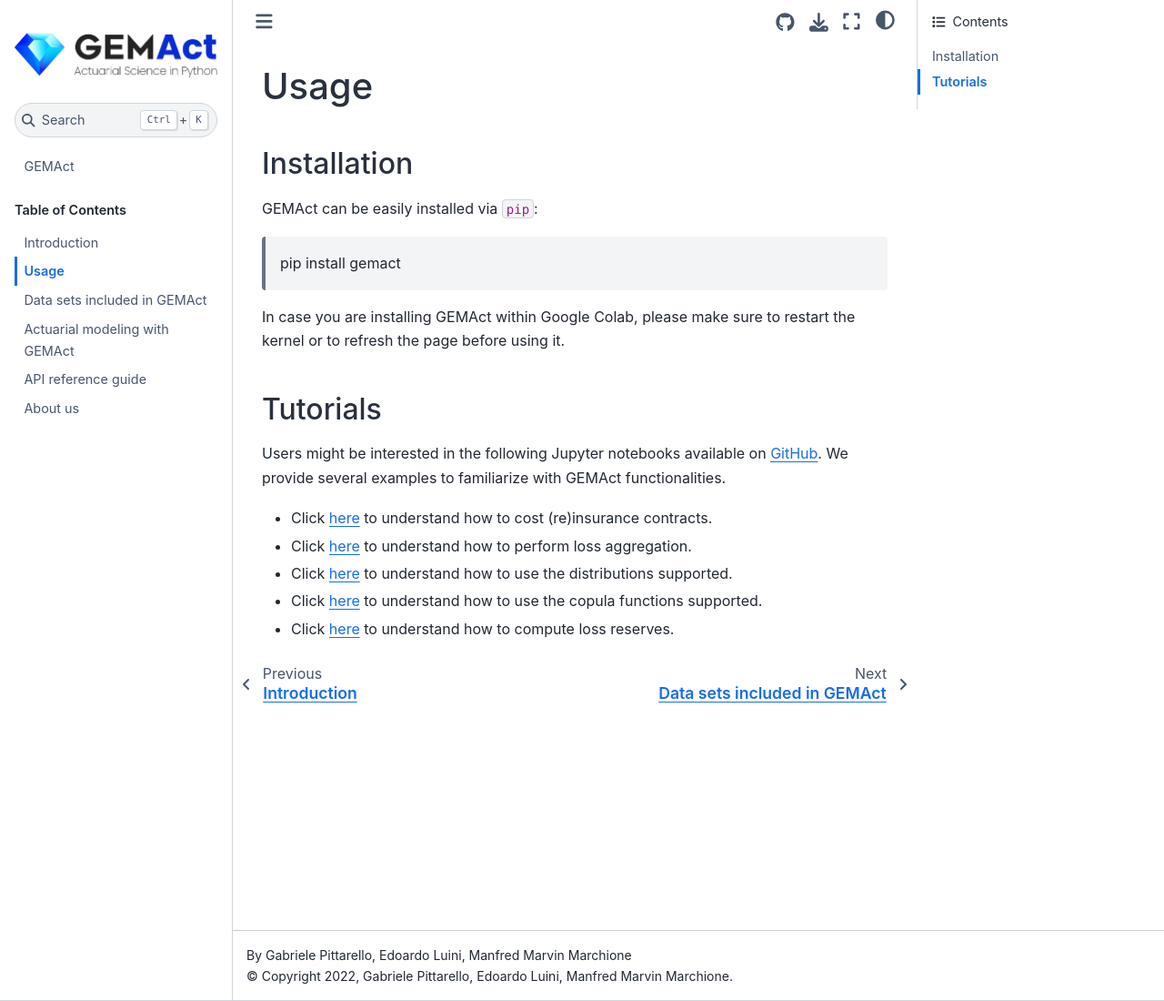
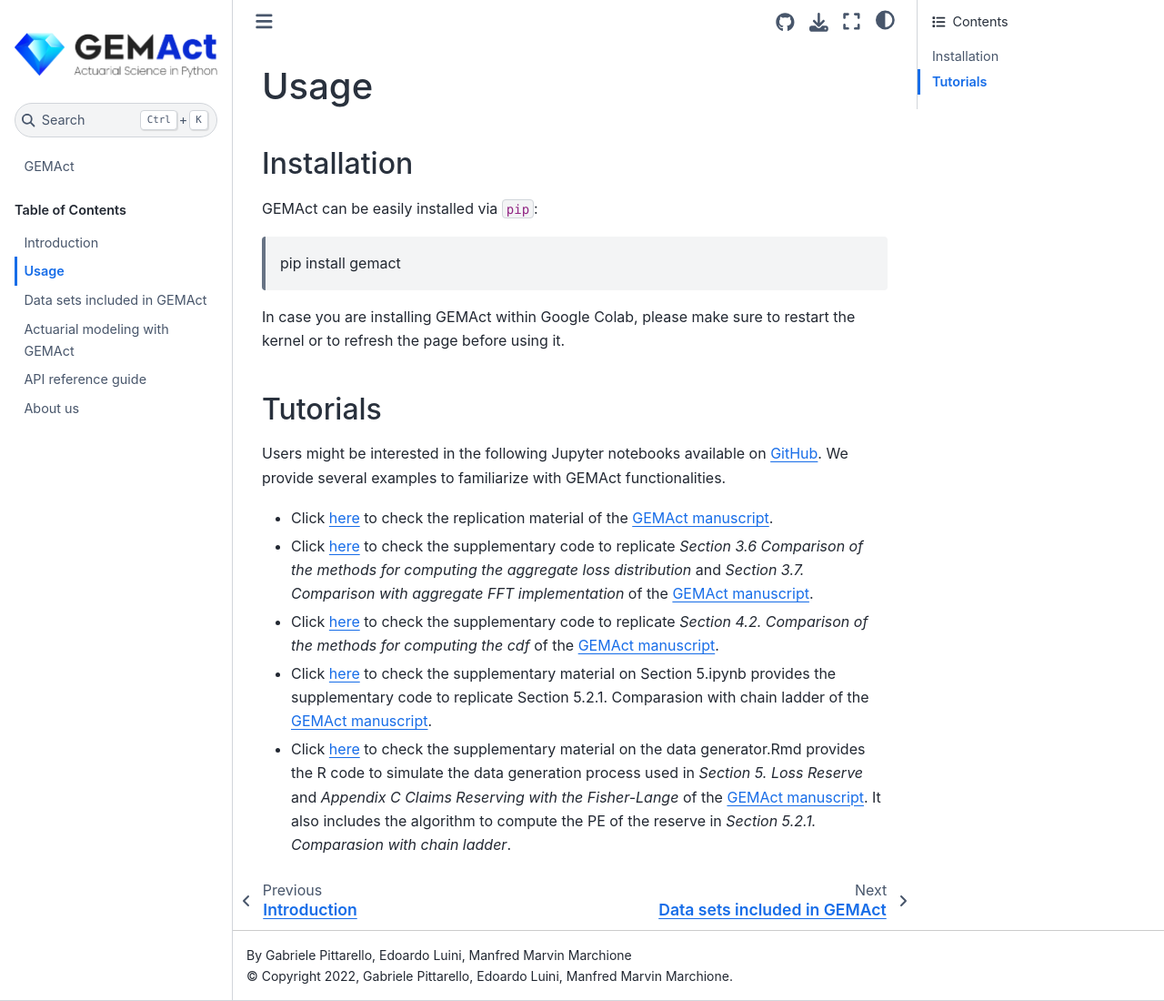
Before and after one commit to gpitt71/gemact-code, a Sphinx documentation site: the page built from gemact/source/usage.rst, in a window 1280 px wide and 1100 px high. Shown: the whole window at 91% size. Built offline with Sphinx 7.4.7 and the Sphinx Book theme 1.1.4, drawn with Linux system fonts in a browser that asks for light colours.

Commit message:
updated website

```diff
--- a/gemact/source/usage.rst
+++ b/gemact/source/usage.rst
@@ -15,8 +15,8 @@
 Users might be interested in the following Jupyter notebooks available on `GitHub <https://github.com/gpitt71/gemact-code/tree/main/vignette>`_.
 We provide several examples to familiarize with GEMAct functionalities.
 
-* Click `here <https://github.com/gpitt71/gemact-code/blob/main/vignette/lossmodel.ipynb>`_ to understand how to cost (re)insurance contracts.
-* Click `here <https://github.com/gpitt71/gemact-code/blob/main/vignette/lossaggregation.ipynb>`_ to understand how to perform loss aggregation.
-* Click `here <https://github.com/gpitt71/gemact-code/blob/main/vignette/distributions.ipynb>`_ to understand how to use the distributions supported.
-* Click `here <https://github.com/gpitt71/gemact-code/blob/main/vignette/copulas.ipynb>`_ to understand how to use the copula functions supported.
-* Click `here <https://github.com/gpitt71/gemact-code/blob/main/vignette/lossreserve.ipynb>`_ to understand how to compute loss reserves.
+* Click `here <https://github.com/gpitt71/gemact-code/blob/main/gemact/vignette/Manuscript_code_blocks.ipynb>`_ to check the replication material of the `GEMAct manuscript <https://www.cambridge.org/core/journals/annals-of-actuarial-science/article/gemact-a-python-package-for-nonlife-reinsurance-modeling/5A91AD85ADCD4196BF9CA0F2896D779B>`_.
+* Click `here <https://github.com/gpitt71/gemact-code/blob/main/gemact/vignette/Section_3-Supplementary_material.ipynb>`_ to check the supplementary code to replicate *Section 3.6 Comparison of the methods for computing the aggregate loss distribution* and *Section 3.7. Comparison with aggregate FFT implementation* of the `GEMAct manuscript <https://www.cambridge.org/core/journals/annals-of-actuarial-science/article/gemact-a-python-package-for-nonlife-reinsurance-modeling/5A91AD85ADCD4196BF9CA0F2896D779B>`_.
+* Click `here <https://github.com/gpitt71/gemact-code/blob/main/gemact/vignette/Section_4-Supplementary_material.ipynb>`_ to check the supplementary code to replicate *Section 4.2. Comparison of the methods for computing the cdf* of the `GEMAct manuscript <https://www.cambridge.org/core/journals/annals-of-actuarial-science/article/gemact-a-python-package-for-nonlife-reinsurance-modeling/5A91AD85ADCD4196BF9CA0F2896D779B>`_.
+* Click `here <https://github.com/gpitt71/gemact-code/blob/main/gemact/vignette/Section_5-Supplementary_material.ipynb>`_ to check the supplementary material on Section 5.ipynb provides the supplementary code to replicate Section 5.2.1. Comparasion with chain ladder of the `GEMAct manuscript <https://www.cambridge.org/core/journals/annals-of-actuarial-science/article/gemact-a-python-package-for-nonlife-reinsurance-modeling/5A91AD85ADCD4196BF9CA0F2896D779B>`_.
+* Click `here <https://github.com/gpitt71/gemact-code/blob/main/gemact/vignette/Section_5-Supplementary_material_data_generator.Rmd>`_ to check the supplementary material on the data generator.Rmd provides the R code to simulate the data generation process used in *Section 5. Loss Reserve* and *Appendix C Claims Reserving with the Fisher-Lange* of the `GEMAct manuscript <https://www.cambridge.org/core/journals/annals-of-actuarial-science/article/gemact-a-python-package-for-nonlife-reinsurance-modeling/5A91AD85ADCD4196BF9CA0F2896D779B>`_. It also includes the algorithm to compute the PE of the reserve in *Section 5.2.1. Comparasion with chain ladder*.
```
Also changed, not shown: gemact/source/gemanalytics.rst (+5 -4 lines).
